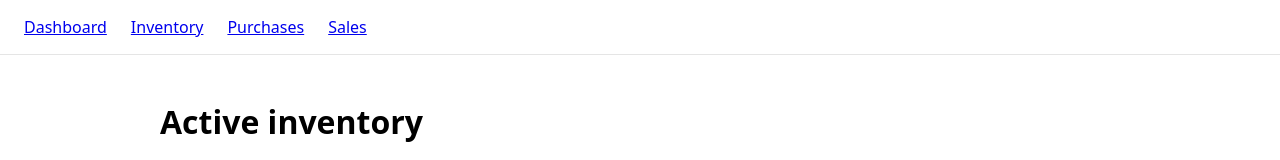
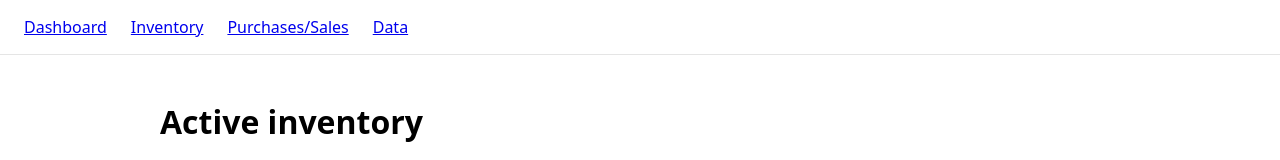
Before and after one commit to jayz1127/resell-hub, a Next.js app: page /inventory in a window 1280 px wide. Shown: the top 160 px of the page. Built offline with nearby package versions, Linux system fonts and the light colour scheme; no server answers; the database is empty.

Commit message:
Update layout.tsx

```diff
--- a/app/layout.tsx
+++ b/app/layout.tsx
@@ -19,8 +19,8 @@ export default function RootLayout({ children }: { children: ReactNode }) {
         >
           <a href="/dashboard">Dashboard</a>
           <a href="/inventory">Inventory</a>
-          <a href="/purchases">Purchases</a>
-          <a href="/sales">Sales</a>
+          <a href="/purchases-sales">Purchases/Sales</a>
+          <a href="/data">Data</a>
         </nav>
         <main style={{ padding: "1.5rem", maxWidth: 960, margin: "0 auto" }}>
           {children}
```
